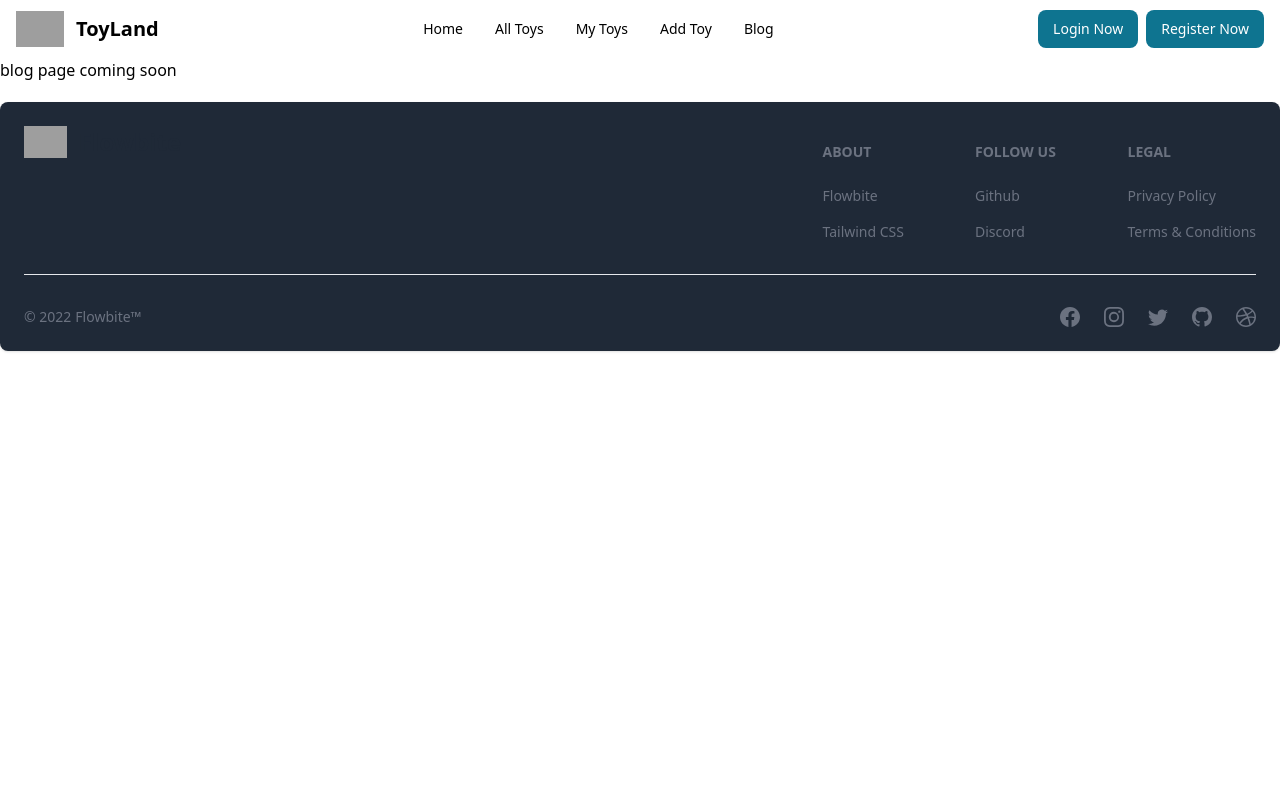
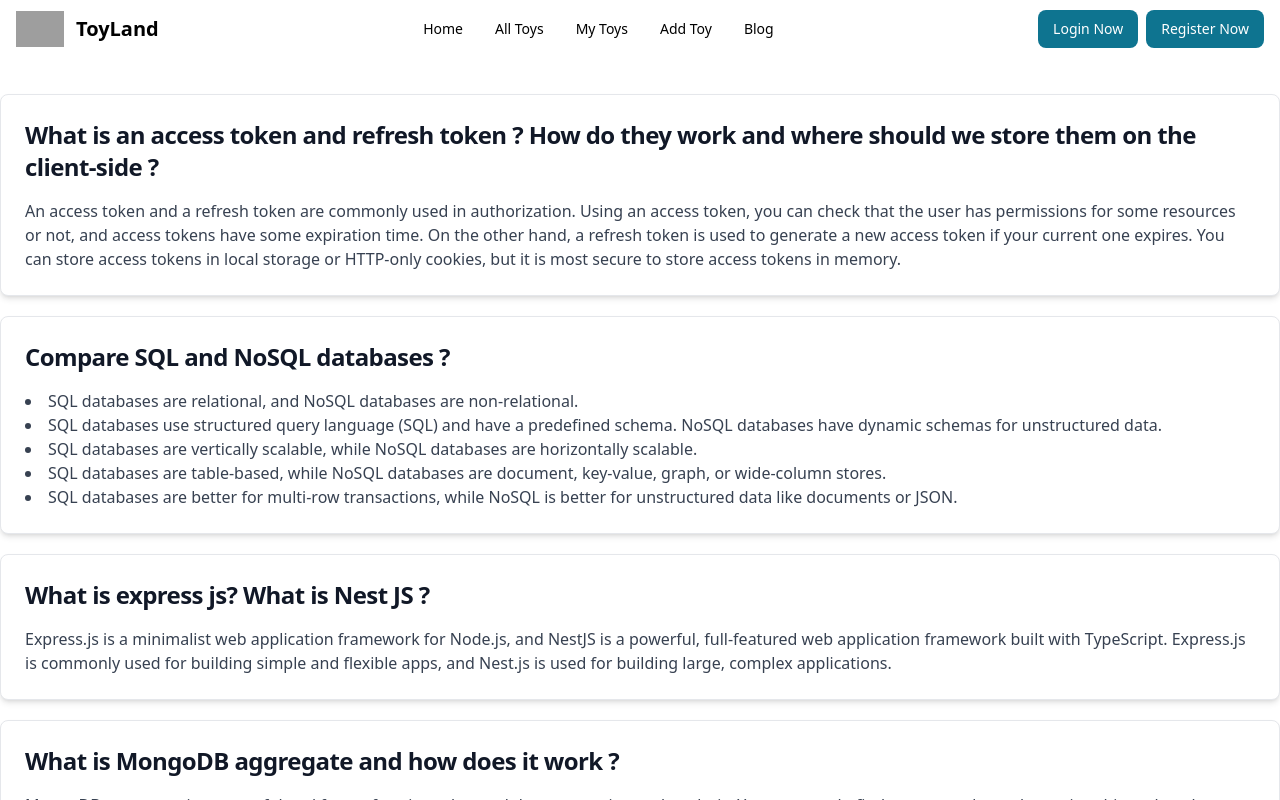
Before and after one commit to Mohammademon02/toyland-client, a React (Vite) app: page /blog in a window 1280 px wide. Shown: the top 800 px of the page. Built offline with nearby package versions, Linux system fonts and the light colour scheme; no server answers; grey boxes are pictures that could not be loaded.

Commit message:
blog section added

```diff
--- /dev/null
+++ b/src/Routes/PrivateRoutes.jsx
@@ -0,0 +1,25 @@
+import { useContext } from "react";
+import { AuthContext } from "../providers/AuthProvider";
+import { Navigate, useLocation } from "react-router-dom";
+import { Spinner } from "flowbite-react";
+
+
+const PrivateRoutes = ({ children }) => {
+
+    const { user, loading } = useContext(AuthContext);
+
+    const location = useLocation();
+
+    if (loading) {
+        return <div className="text-center">
+            <Spinner aria-label="Center-aligned spinner example" />
+        </div>
+    }
+
+    if (user) {
+        return children;
+    }
+    return <Navigate state={{ from: location }} to='/login' replace></Navigate>;
+};
+
+export default PrivateRoutes;
--- a/src/Routes/Routes.jsx
+++ b/src/Routes/Routes.jsx
@@ -1,4 +1,4 @@
-import {createBrowserRouter} from "react-router-dom";
+import { createBrowserRouter } from "react-router-dom";
 import Main from "../Layout/Main";
 import Home from "../pages/Home/Home/Home";
 import Blog from "../pages/Blog/Blog";
@@ -10,12 +10,13 @@ import AddToy from "../pages/AddToy/AddToy";
 import ToyDetails from "../pages/Home/SingleToy/toyDetails";
 import MyToys from "../pages/MyToys/MyToys";
 import UpdateToy from "../pages/UpdateToy/UpdateToy";
+import PrivateRoutes from "./privateRoutes";
 
 
 const router = createBrowserRouter([
     {
         path: "/",
-        element: <Main></Main> ,
+        element: <Main></Main>,
         errorElement: <ErrorPage></ErrorPage>,
         children: [
             {
@@ -24,7 +25,7 @@ const router = createBrowserRouter([
             },
             {
                 path: "addToy",
-            element: <AddToy></AddToy>
+                element: <PrivateRoutes><AddToy></AddToy></PrivateRoutes>
             },
             {
                 path: "allToys",
@@ -33,7 +34,7 @@ const router = createBrowserRouter([
             ,
             {
                 path: "myToys",
-            element: <MyToys></MyToys>
+                element: <PrivateRoutes><MyToys></MyToys></PrivateRoutes>
             }
             ,
             {
@@ -50,12 +51,12 @@ const router = createBrowserRouter([
             },
             {
                 path: "details/:id",
-            element: <ToyDetails></ToyDetails>,
-            loader:({params}) => fetch(`http://localhost:5000/toy/${params.id}`)
+                element: <PrivateRoutes><ToyDetails></ToyDetails></PrivateRoutes>,
+                loader: ({ params }) => fetch(`http://localhost:5000/toy/${params.id}`)
             },
             {
                 path: "myToys/:id",
-            element: <UpdateToy></UpdateToy>,
+                element: <PrivateRoutes><UpdateToy></UpdateToy></PrivateRoutes>,
                 loader: ({ params }) => fetch(`http://localhost:5000/toy/${params.id}`)
             }
         ]
--- a/src/pages/Blog/Blog.jsx
+++ b/src/pages/Blog/Blog.jsx
@@ -1,10 +1,86 @@
+import { Card } from "flowbite-react";
 
 
 const Blog = () => {
     return (
-        <div>
-            <h1>blog page coming soon</h1>
-        </div>
+        <section className="container mx-auto mt-9">
+            <Card className="mt-5">
+                <h5 className="text-2xl font-bold tracking-tight text-gray-900 dark:text-white">
+                    <p>
+                        What is an access token and refresh token ? How do they work and where should we store them on the client-side ?
+                    </p>
+                </h5>
+                <p className="font-normal text-gray-700 dark:text-gray-400">
+                    <p>
+                        An access token and a refresh token are commonly used in authorization. Using an access token, you can check that the user has permissions for some resources or not, and access tokens have some expiration time. On the other hand, a refresh token is used to generate a new access token if your current one expires. You can store access tokens in local storage or HTTP-only cookies, but it is most secure to store access tokens in memory.
+                    </p>
+                </p>
+                {/* <Button>
+                <p>
+                    Read more
+                </p>
+                <SeeSourceCodeForSVG />
+            </Button> */}
+            </Card>
+            <Card className="mt-5">
+                <h5 className="text-2xl font-bold tracking-tight text-gray-900 dark:text-white">
+                    <p>
+                        Compare SQL and NoSQL databases ?
+                    </p>
+                </h5>
+                <p className="font-normal text-gray-700 dark:text-gray-400">
+                    <p>
+                        <li>SQL databases are relational, and NoSQL databases are non-relational.</li>
+                        <li>SQL databases use structured query language (SQL) and have a predefined schema. NoSQL databases have dynamic schemas for unstructured data.</li>
+                        <li>SQL databases are vertically scalable, while NoSQL databases are horizontally scalable.</li>
+                        <li>SQL databases are table-based, while NoSQL databases are document, key-value, graph, or wide-column stores.</li>
+                        <li>SQL databases are better for multi-row transactions, while NoSQL is better for unstructured data like documents or JSON.</li>
+                    </p>
+                </p>
+                {/* <Button>
+                <p>
+                    Read more
+                </p>
+                <SeeSourceCodeForSVG />
+            </Button> */}
+            </Card>
+            <Card className="mt-5">
+                <h5 className="text-2xl font-bold tracking-tight text-gray-900 dark:text-white">
+                    <p>
+                        What is express js? What is Nest JS ?
+                    </p>
+                </h5>
+                <p className="font-normal text-gray-700 dark:text-gray-400">
+                    <p>
+                        Express.js is a minimalist web application framework for Node.js, and NestJS is a powerful, full-featured web application framework built with TypeScript. Express.js is commonly used for building simple and flexible apps, and Nest.js is used for building large, complex applications.
+                    </p>
+                </p>
+                {/* <Button>
+                <p>
+                    Read more
+                </p>
+                <SeeSourceCodeForSVG />
+            </Button> */}
+            </Card>
+            <Card className="my-5 ">
+                <h5 className="text-2xl font-bold tracking-tight text-gray-900 dark:text-white">
+                    <p>
+                        What is MongoDB aggregate and how does it work ?
+                    </p>
+                </h5>
+                <p className="font-normal text-gray-700 dark:text-gray-400">
+                    <p>
+                        MongoDB aggregate is a powerful tool for performing advanced data processing and analysis. You can match, find, group, and sort data using this tool, and you can also limit and skip data. MongoDB processes the documents in the collection sequentially as part of chaining. The final output of chaining is the result of the last stage.
+                    </p>
+                </p>
+                {/* <Button>
+                <p>
+                    Read more
+                </p>
+                <SeeSourceCodeForSVG />
+            </Button> */}
+            </Card>
+        </section>
     );
 };
 
```
Lines whose indentation alone changed are shown as unchanged.
